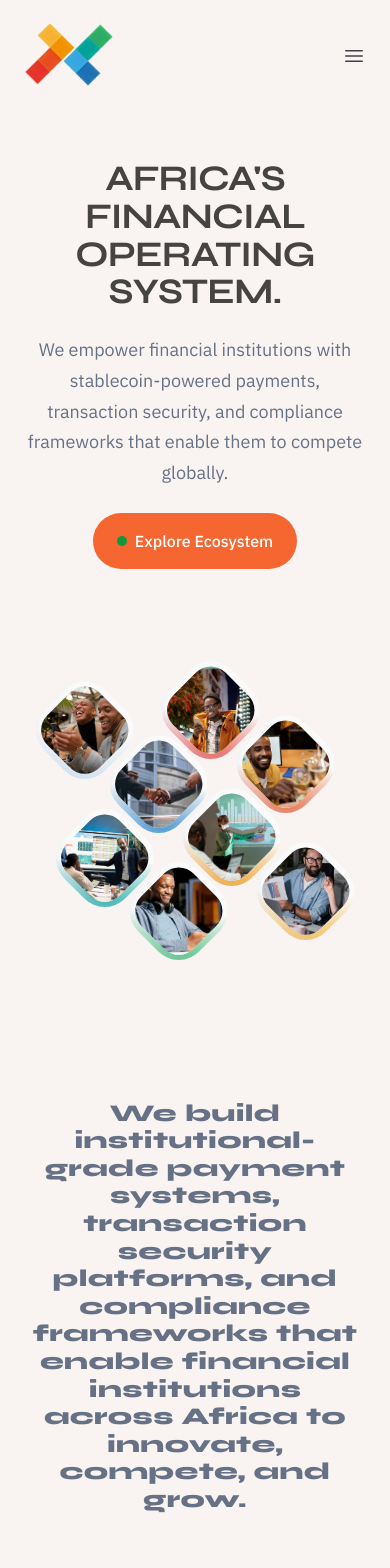
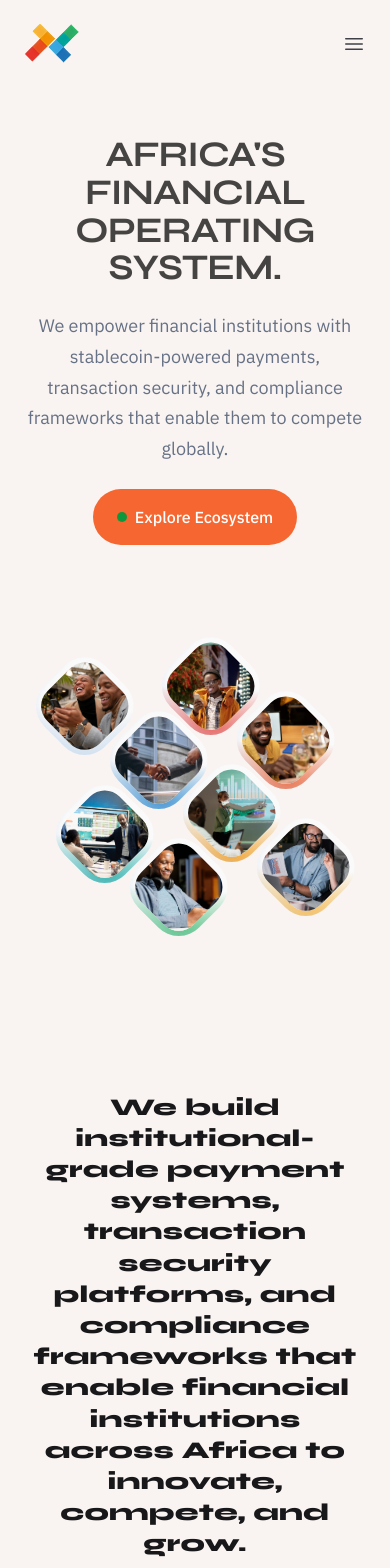
Before and after one commit to Xenon-Ltd/xenonltd, a Next.js app: page / in a window 390 px wide. Shown: the top 1568 px of the page. Built offline with nearby package versions, Linux system fonts and the light colour scheme.

Commit message:
(final):finalize all the screens per the design

```diff
--- a/app/_components/logo.tsx
+++ b/app/_components/logo.tsx
@@ -2,18 +2,15 @@ import Image from "next/image";
 
 export default function Logo() {
   return (
-    <div className="flex items-center gap-3 select-none group">
+    <div className="flex items-center select-none group">
       <Image
         src="/images/how-it-works-actual-2db589.png"
-        alt=""
+        alt="Xenon Logo"
         width={55}
         height={40}
-        className="h-16 w-auto object-contain transition-transform duration-500 ease-out group-hover:scale-105"
+        className="h-10 w-auto object-contain transition-transform duration-500 ease-out group-hover:scale-105"
         aria-hidden="true"
       />
-      {/*<span className="font-heading text-4xl font-bold tracking-tight text-zinc-900 transition-colors duration-200 group-hover:text-black">
-        xenon
-      </span>*/}
     </div>
   );
 }
--- a/app/_components/navbar.tsx
+++ b/app/_components/navbar.tsx
@@ -20,8 +20,9 @@ export default function Navbar({ showCta = false }: NavbarProps) {
       className="relative z-50 w-full"
       onMouseLeave={() => setActiveDropdown(null)}
     >
-      <nav className="mx-auto max-w-7xl px-6 py-6 md:py-8" aria-label="Global">
-        <div className="flex items-center justify-between">
+      <nav className="w-full" aria-label="Global">
+        <Container className="py-6 md:py-8">
+          <div className="flex items-center justify-between">
           {/* Logo */}
           <div className="flex lg:flex-1">
             <Link href="/" className="-m-1.5 p-1.5" aria-label="Xenon Home">
@@ -172,6 +173,7 @@ export default function Navbar({ showCta = false }: NavbarProps) {
             </div>
           </div>
         )}
+        </Container>
       </nav>
 
       {/* Solutions Dropdown Panel */}
--- a/app/_components/who-we-are/who-we-are-section.tsx
+++ b/app/_components/who-we-are/who-we-are-section.tsx
@@ -1,14 +1,76 @@
+"use client";
+
+import React, { useEffect, useRef, useState } from "react";
 import Container from "@/shared/ui/container";
 
 export default function WhoWeAreSection() {
+  const sectionRef = useRef<HTMLDivElement>(null);
+  const [revealedLines, setRevealedLines] = useState<number>(0);
+
+  useEffect(() => {
+    const observer = new IntersectionObserver(
+      (entries) => {
+        entries.forEach((entry) => {
+          if (entry.isIntersecting) {
+            // Trigger staggered highlight sequence
+            const t1 = setTimeout(() => setRevealedLines(1), 150);
+            const t2 = setTimeout(() => setRevealedLines(2), 350);
+            const t3 = setTimeout(() => setRevealedLines(3), 550);
+
+            observer.unobserve(entry.target);
+
+            return () => {
+              clearTimeout(t1);
+              clearTimeout(t2);
+              clearTimeout(t3);
+            };
+          }
+        });
+      },
+      { threshold: 0.25 }
+    );
+
+    if (sectionRef.current) {
+      observer.observe(sectionRef.current);
+    }
+
+    return () => {
+      observer.disconnect();
+    };
+  }, []);
+
   return (
-    <section id="who-we-are" className="w-full py-20 md:py-28">
+    <section
+      id="who-we-are"
+      ref={sectionRef}
+      className="w-full py-24 md:py-36 bg-[#F9F4F1] overflow-hidden"
+    >
       <Container>
-        <p className="mx-auto max-w-4xl text-center font-heading text-2xl sm:text-3xl md:text-[40px] font-extrabold leading-[1.15] tracking-[0.015em] text-grey-500">
-          We build institutional-grade payment systems, transaction security
-          platforms, and compliance frameworks that enable financial
-          institutions across Africa to innovate, compete, and grow.
-        </p>
+        <div className="relative mx-auto max-w-4xl text-center">
+          <p className="font-heading text-2xl sm:text-3xl md:text-[44px] font-extrabold leading-[1.3] tracking-[0.01em] text-zinc-400">
+            <span
+              className={`transition-colors duration-700 ease-out ${
+                revealedLines >= 1 ? "text-zinc-900" : ""
+              }`}
+            >
+              We build institutional-grade payment systems,{" "}
+            </span>
+            <span
+              className={`transition-colors duration-700 ease-out ${
+                revealedLines >= 2 ? "text-zinc-900" : ""
+              }`}
+            >
+              transaction security platforms, and compliance frameworks{" "}
+            </span>
+            <span
+              className={`transition-colors duration-700 ease-out ${
+                revealedLines >= 3 ? "text-zinc-900" : ""
+              }`}
+            >
+              that enable financial institutions across Africa to innovate, compete, and grow.
+            </span>
+          </p>
+        </div>
       </Container>
     </section>
   );
--- a/shared/ui/why-section.tsx
+++ b/shared/ui/why-section.tsx
@@ -31,7 +31,7 @@ export default function WhySection({
   const cards = testimonials.slice(0, 4);
 
   const spacer = (
-    <div className="bg-[#CCDDEE40] rounded-[6px] border border-zinc-200/50 shadow-xs h-20 w-full select-none" />
+    <div className="hidden sm:block bg-[#CCDDEE40] rounded-[6px] border border-zinc-200/50 shadow-xs h-20 w-full select-none" />
   );
 
   return (
@@ -69,14 +69,33 @@ export default function WhySection({
           </div>
 
           {/* Bottom Compliance Badges */}
-          <div className="grid grid-cols-1 sm:grid-cols-2 gap-4">
-            <div className="flex items-center gap-3">
-              <span className="text-primary-400 font-bold text-lg select-none">🏛️</span>
-              <span className="font-sans text-sm font-semibold text-grey-700">Licensed operation</span>
+          <div className="flex flex-row items-center gap-[60px] md:gap-[100px] pt-4 select-none">
+            {/* Licensed Badge */}
+            <div className="flex flex-col items-center gap-4 text-center w-[139px]">
+              <img
+                src="/images/why-icon-licensed.svg"
+                alt="Licensed operation icon"
+                width={40}
+                height={40}
+                className="w-10 h-10 object-contain"
+              />
+              <span className="font-sans text-sm font-light text-grey-700 tracking-[0.015em] leading-none">
+                Licensed operation
+              </span>
             </div>
-            <div className="flex items-center gap-3">
-              <span className="text-success-400 font-bold text-lg select-none">🛡️</span>
-              <span className="font-sans text-sm font-semibold text-grey-700">SOC 2 Type II Certified</span>
+
+            {/* SOC 2 Badge */}
+            <div className="flex flex-col items-center gap-4 text-center w-[167px]">
+              <img
+                src="/images/why-icon-soc2.svg"
+                alt="SOC 2 Certified icon"
+                width={40}
+                height={40}
+                className="w-10 h-10 object-contain"
+              />
+              <span className="font-sans text-sm font-light text-grey-700 tracking-[0.015em] leading-none">
+                SOC 2 Type II Certified
+              </span>
             </div>
           </div>
 
```
Also changed, not shown: public/images/why-icon-licensed.svg (added), public/images/why-icon-soc2.svg (added).
